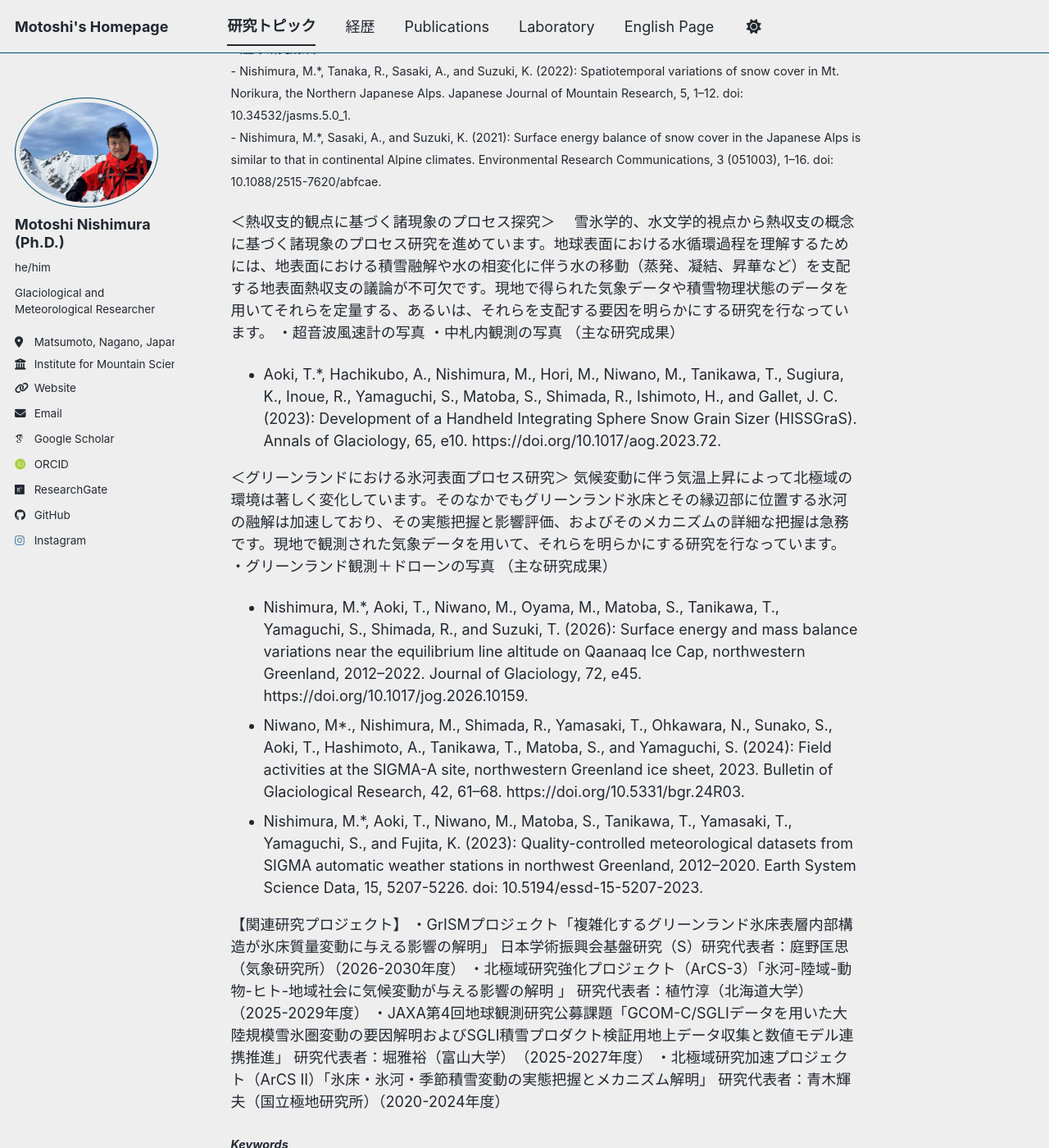
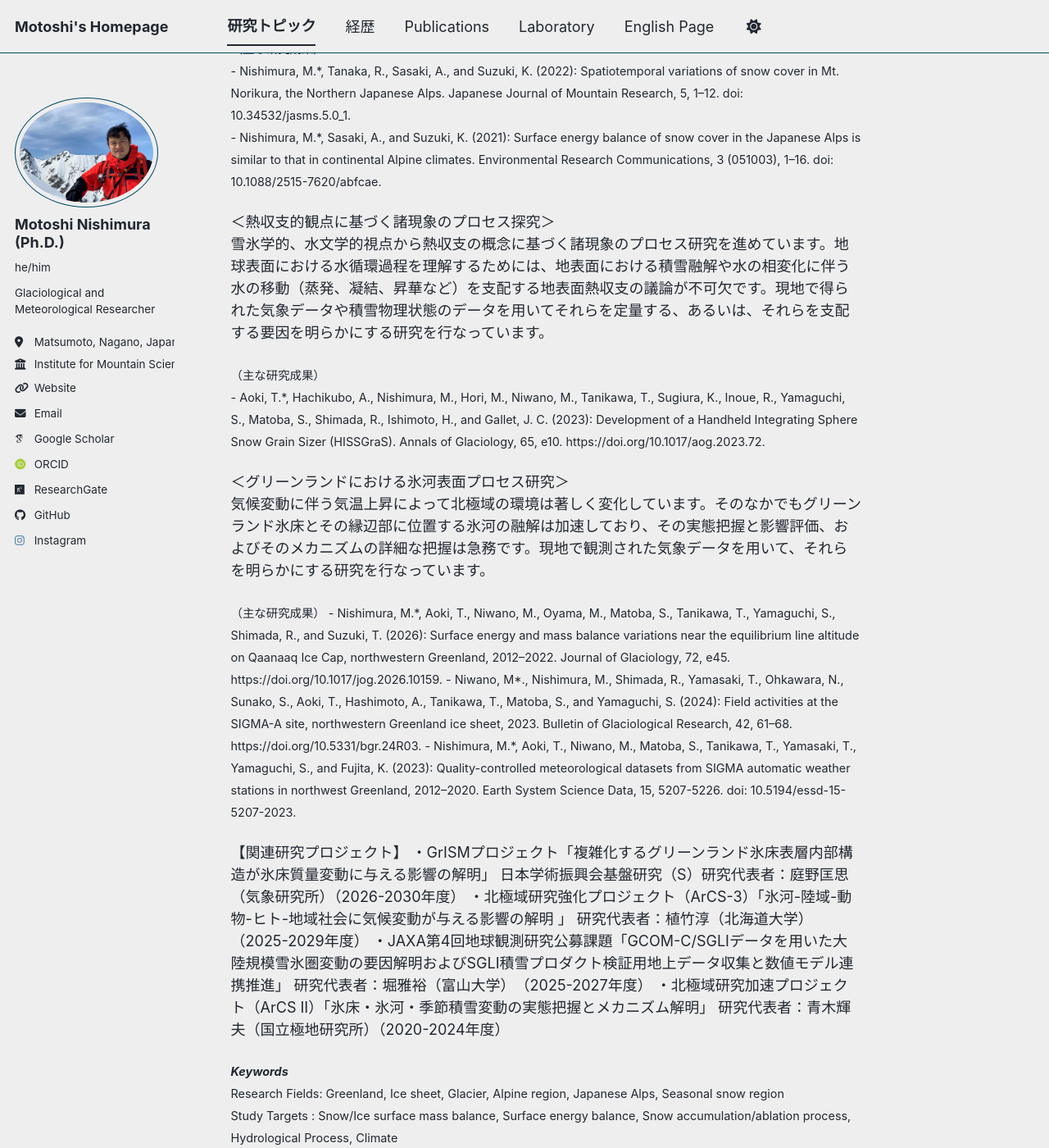
Before and after one commit to MotoshiNishimura/MotoshiNishimura.github.io, a Jekyll site: the page built from _pages/interest.md, in a window 1280 px wide and 1400 px high, scrolled down 361 px. Shown: the whole window at 82% size. Built offline with Jekyll 4.4.1, drawn with Linux system fonts in a browser that asks for light colours; some web fonts are replaced; a script bundle is joined from its source files by our own code; library files that are not in the unit come from our copies.

Commit message:
Update interest.md

```diff
--- a/_pages/interest.md
+++ b/_pages/interest.md
@@ -4,7 +4,7 @@ title: "*Research Interests*"
 author_profile: true
 ---
 
-雪氷圏における大気ー雪氷面の相互作用から雪氷物理プロセスの解明
+__雪氷圏における大気ー雪氷面の相互作用から雪氷物理プロセスの解明__
 <p>
 ＜水循環的観点からの山岳環境システムの理解＞<br>
  山岳域の自然環境を構成する様々な要素を含む山岳環境の理解を目指しています。具体的には、山岳域で涵養される降水が地表面に貯蔵される積雪涵養プロセスから、融雪に伴って地表から土壌や地盤内へ地下水として涵養される水文プロセス、そして、それらの水供給によって育まれる動植物の生態システム、それらのサブシステムを統合的に理解し、「山岳環境システム」の維持形成メカニズムを理解することを最終的な目標として定め、特に積雪の涵養から消耗までの雪氷プロセス、を中心とした水循環過程に着目をして研究を進めています。
@@ -17,22 +17,31 @@ author_profile: true
 </span>
  </p>
 
-＜熱収支的観点に基づく諸現象のプロセス探究＞
-　雪氷学的、水文学的視点から熱収支の概念に基づく諸現象のプロセス研究を進めています。地球表面における水循環過程を理解するためには、地表面における積雪融解や水の相変化に伴う水の移動（蒸発、凝結、昇華など）を支配する地表面熱収支の議論が不可欠です。現地で得られた気象データや積雪物理状態のデータを用いてそれらを定量する、あるいは、それらを支配する要因を明らかにする研究を行なっています。
-・超音波風速計の写真
-・中札内観測の写真
-（主な研究成果）
+<p>
+＜熱収支的観点に基づく諸現象のプロセス探究＞<br>
+雪氷学的、水文学的視点から熱収支の概念に基づく諸現象のプロセス研究を進めています。地球表面における水循環過程を理解するためには、地表面における積雪融解や水の相変化に伴う水の移動（蒸発、凝結、昇華など）を支配する地表面熱収支の議論が不可欠です。現地で得られた気象データや積雪物理状態のデータを用いてそれらを定量する、あるいは、それらを支配する要因を明らかにする研究を行なっています。<br>
+</p>
+<p>
+ <span style="font-size: 0.8em;">
+（主な研究成果）<br>
 - Aoki, T.*, Hachikubo, A., Nishimura, M., Hori, M., Niwano, M., Tanikawa, T., Sugiura, K., Inoue, R., Yamaguchi, S., Matoba, S., Shimada, R., Ishimoto, H., and Gallet, J. C. (2023): Development of a Handheld Integrating Sphere Snow Grain Sizer (HISSGraS). Annals of Glaciology, 65, e10. https://doi.org/10.1017/aog.2023.72.
+</span>
+ </p>
 
-＜グリーンランドにおける氷河表面プロセス研究＞
-気候変動に伴う気温上昇によって北極域の環境は著しく変化しています。そのなかでもグリーンランド氷床とその縁辺部に位置する氷河の融解は加速しており、その実態把握と影響評価、およびそのメカニズムの詳細な把握は急務です。現地で観測された気象データを用いて、それらを明らかにする研究を行なっています。
-・グリーンランド観測＋ドローンの写真
+<p>
+＜グリーンランドにおける氷河表面プロセス研究＞<br>
+気候変動に伴う気温上昇によって北極域の環境は著しく変化しています。そのなかでもグリーンランド氷床とその縁辺部に位置する氷河の融解は加速しており、その実態把握と影響評価、およびそのメカニズムの詳細な把握は急務です。現地で観測された気象データを用いて、それらを明らかにする研究を行なっています。<br>
+</p>
+<p>
+ <span style="font-size: 0.8em;">
 （主な研究成果）
 - Nishimura, M.*, Aoki, T., Niwano, M., Oyama, M., Matoba, S., Tanikawa, T., Yamaguchi, S., Shimada, R., and Suzuki, T. (2026): Surface energy and mass balance variations near the equilibrium line altitude on Qaanaaq Ice Cap, northwestern Greenland, 2012–2022. Journal of Glaciology, 72, e45. https://doi.org/10.1017/jog.2026.10159.
 - Niwano, M*., Nishimura, M., Shimada, R., Yamasaki, T., Ohkawara, N., Sunako, S., Aoki, T., Hashimoto, A., Tanikawa, T., Matoba, S., and Yamaguchi, S. (2024): Field activities at the SIGMA-A site, northwestern Greenland ice sheet, 2023. Bulletin of Glaciological Research, 42, 61–68. https://doi.org/10.5331/bgr.24R03.
 - Nishimura, M.*, Aoki, T., Niwano, M., Matoba, S., Tanikawa, T., Yamasaki, T., Yamaguchi, S., and Fujita, K. (2023): Quality-controlled meteorological datasets from SIGMA automatic weather stations in northwest Greenland, 2012–2020. Earth System Science Data, 15, 5207-5226. doi: 10.5194/essd-15-5207-2023.
+</span>
+</p>
 
-
+<p>
 【関連研究プロジェクト】
 ・GrISMプロジェクト「複雑化するグリーンランド氷床表層内部構造が氷床質量変動に与える影響の解明」
 日本学術振興会基盤研究（S）研究代表者：庭野匡思（気象研究所）（2026-2030年度）
@@ -42,6 +51,7 @@ author_profile: true
 研究代表者：堀雅裕（富山大学）　（2025-2027年度）
 ・北極域研究加速プロジェクト（ArCS II）「氷床・氷河・季節積雪変動の実態把握とメカニズム解明」
 研究代表者：青木輝夫（国立極地研究所）（2020-2024年度）
+</p>
 
 <span style="font-size: 0.8em;">
 __*Keywords*__<br>
```
